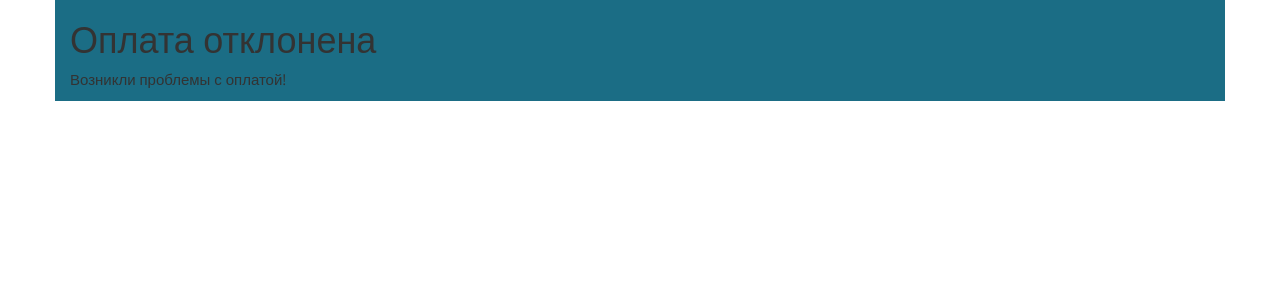
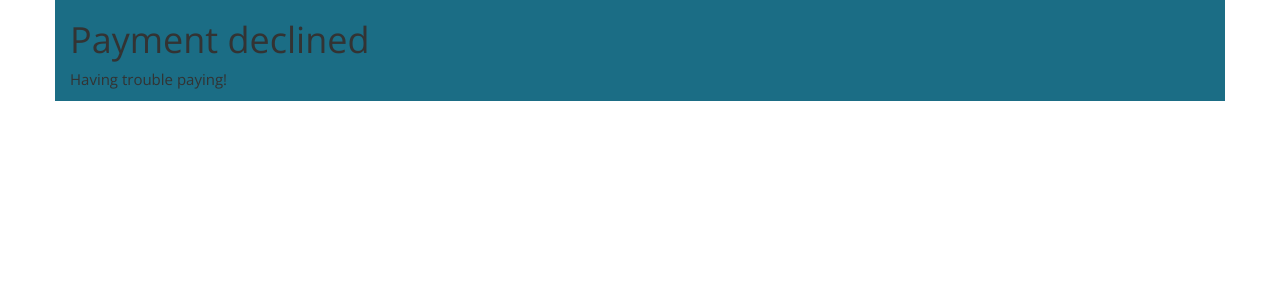
Before and after one commit to tupakisyao/ShopOnline-, a Django app: page /payment/canceled/ in a window 1280 px wide. Shown: the part 130-430 px from the top of the page. Run offline with Django 3.2, Linux system fonts and the light colour scheme; some libraries are stand-ins or nearby versions.

Commit message:
fix some mistakes

```diff
--- a/ShopOnline/payment/templates/payment/canceled.html
+++ b/ShopOnline/payment/templates/payment/canceled.html
@@ -1,8 +1,8 @@
 {% extends "shop/base.html" %}
 
-{% block title %}Оплата отклонена{% endblock %}
+{% block title %}Payment declined{% endblock %}
 
 {% block content %}
-  <h1>Оплата отклонена</h1>
-  <p>Возникли проблемы с оплатой!</p>
+  <h1>Payment declined</h1>
+  <p>Having trouble paying!</p>
 {% endblock %}
--- a/ShopOnline/payment/templates/payment/done.html
+++ b/ShopOnline/payment/templates/payment/done.html
@@ -1,8 +1,8 @@
 {% extends "shop/base.html" %}
 
-{% block title %}Успешная оплата{% endblock %}
+{% block title %}Successful payment{% endblock %}
 
 {% block content %}
-  <h1>Успешная оплата</h1>
-  <p>Благодарим вас за покупку!</p>
+  <h1>Successful payment</h1>
+  <p>Thank you for your purchase!</p>
 {% endblock %}
--- a/ShopOnline/payment/templates/payment/process.html
+++ b/ShopOnline/payment/templates/payment/process.html
@@ -1,6 +1,6 @@
 {% extends "shop/base.html" %}
 
-{% block title %}Оплата PayPal{% endblock %}
+{% block title %}Payment PayPal{% endblock %}
 
 {% block content %}
   <h1>Payment PayPal</h1>
```
